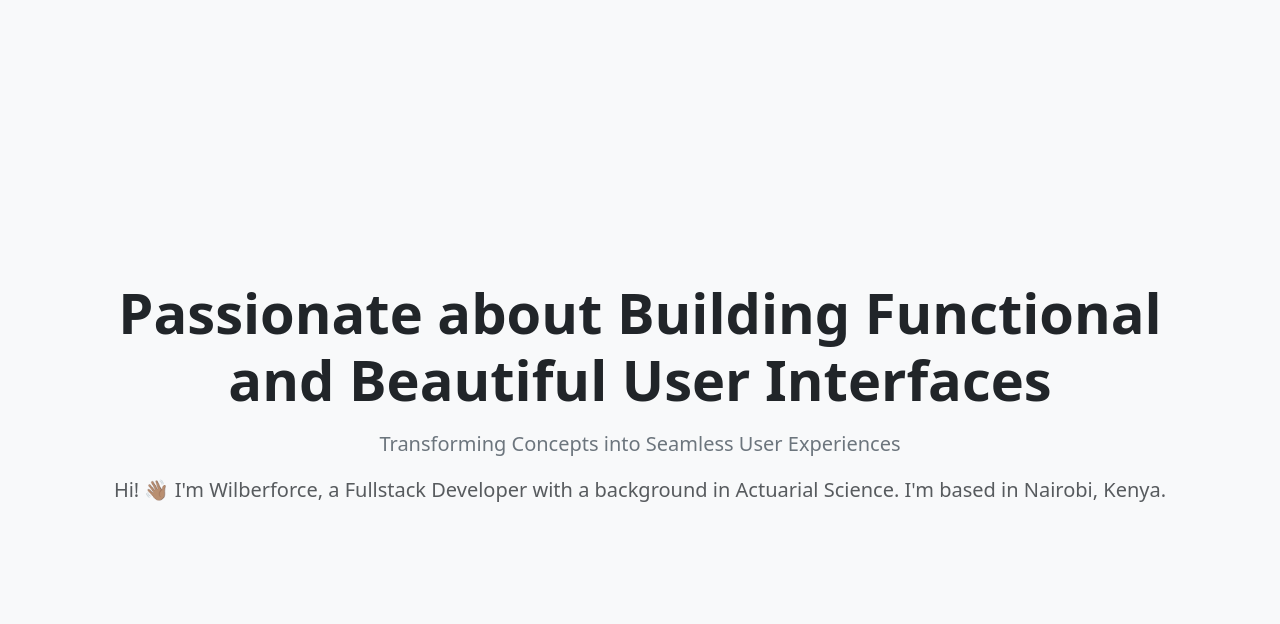
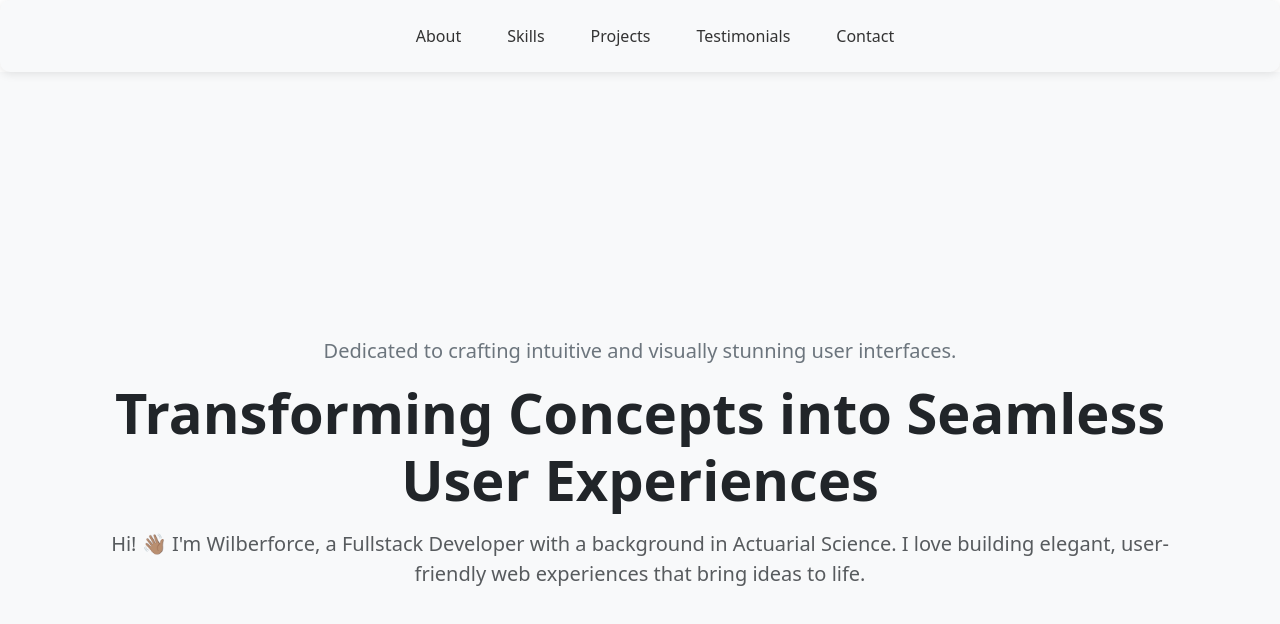
Before and after one commit to wilberforce001/my-portfolio-website, a React (Create React App) app in the folder kipyegonwilber/: page / in a window 1280 px wide. Shown: the top 624 px of the page. Built offline with nearby package versions, Linux system fonts and the light colour scheme.

Commit message:
Navigation bar

```diff
--- a/kipyegonwilber/package.json
+++ b/kipyegonwilber/package.json
@@ -8,6 +8,7 @@
     "@testing-library/user-event": "^13.5.0",
     "bootstrap": "^5.3.3",
     "react": "^18.3.1",
+    "react-bootstrap": "^2.10.5",
     "react-dom": "^18.3.1",
     "react-router-dom": "^6.27.0",
     "react-scripts": "5.0.1",
--- a/kipyegonwilber/src/App.js
+++ b/kipyegonwilber/src/App.js
@@ -1,11 +1,14 @@
 import { BrowserRouter as Router, Routes, Route } from 'react-router-dom';
+import 'bootstrap/dist/css/bootstrap.min.css';
+import NavigationBar from './components/Navbar';
 import HomePage from './components/HomePage';
 import AboutPage from './components/AboutPage';
-import 'bootstrap/dist/css/bootstrap.min.css';
+
 
 function App() {
   return (
     <Router>
+        <NavigationBar />
       <Routes>
         <Route path="/" element={<HomePage />} />
         <Route path="/about" element={<AboutPage />} />
--- a/kipyegonwilber/src/components/HomePage.js
+++ b/kipyegonwilber/src/components/HomePage.js
@@ -4,14 +4,15 @@ const HomePage = () => {
     return (
         <section className="home d-flex flex-column justify-content-center align-items-center text-center bg-light vh-100">
             <div className="container">
-                <h1 className="display-4 fw-bold text-dark mb-3">
-                    Passionate about Building Functional and Beautiful User Interfaces
+                <h1 className="lead text-secondary mb-3">
+                Dedicated to crafting intuitive and visually stunning user interfaces.
                 </h1>
-                <p className="lead text-secondary mb-3">
+                <p className="display-4 fw-bold text-dark mb-3">
                     Transforming Concepts into Seamless User Experiences
                 </p>
                 <p className="fs-5 text-muted">
-                    Hi! 👋🏾 I'm Wilberforce, a Fullstack Developer with a background in Actuarial Science. I'm based in Nairobi, Kenya.
+                    Hi! 👋🏾 I'm Wilberforce, a Fullstack Developer with a background in Actuarial Science.
+                    I love building elegant, user-friendly web experiences that bring ideas to life.
                 </p>
             </div>
         </section>
--- /dev/null
+++ b/kipyegonwilber/src/components/Navbar.js
@@ -0,0 +1,21 @@
+import React from 'react';
+import { Navbar, Nav } from 'react-bootstrap';
+import '../styles/styles.css';
+
+const NavigationBar = () => (
+    <Navbar className="navbar-custom" expand="lg">
+    <Navbar.Brand href="#home"></Navbar.Brand>
+    <Navbar.Toggle aria-controls="basic-navbar-nav" />
+    <Navbar.Collapse id="basic-navbar-nav" className="justify-content-center">
+      <Nav className="ml-auto">
+        <Nav.Link href="#about">About</Nav.Link>
+        <Nav.Link href="#skills">Skills</Nav.Link>
+        <Nav.Link href="#projects">Projects</Nav.Link>
+        <Nav.Link href="#testimonials">Testimonials</Nav.Link>
+        <Nav.Link href="#contact">Contact</Nav.Link>
+      </Nav>
+    </Navbar.Collapse>
+  </Navbar>
+);
+
+export default NavigationBar;
--- /dev/null
+++ b/kipyegonwilber/src/styles/styles.css
@@ -0,0 +1,19 @@
+html {
+    scroll-behavior: smooth;
+  }
+
+.navbar-custom {
+    border-radius: 10px;
+    background-color: #f8f9fa;
+    padding: 1rem;
+    box-shadow: 0 2px 10px rgba(0, 0, 0, 0.1);
+}
+
+.navbar-custom a {
+    color: #333;
+    margin: 0 15px;
+}
+
+.navbar-custom a:hover {
+    color: #007bff;
+}
```
Also changed, not shown: 1 other file (tests, documents, lock files or other folders).
